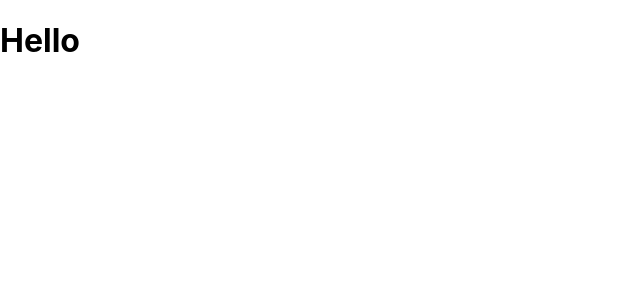
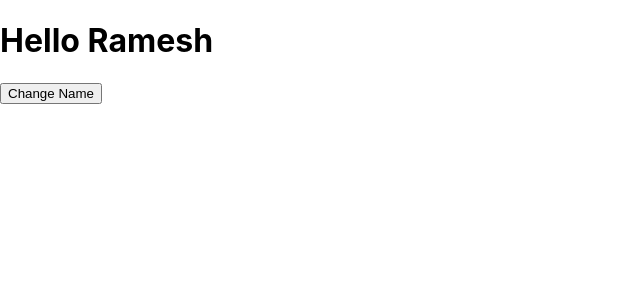
Before and after one commit to Souravds/React-ReduxTuts, a React (Create React App) app: page / in a window 1280 px wide. Shown: the top 300 px of the page, without its empty margins (0-640 px from the left). Built offline with nearby package versions, Linux system fonts and the light colour scheme.

Commit message:
Create dispatch to CHANGE_NAME

```diff
--- a/src/App.js
+++ b/src/App.js
@@ -5,7 +5,8 @@ const App = (props) => {
   console.log(props);
   return (
     <div>
-      <h1>Hello</h1>
+      <h1>Hello {props.myName}</h1>
+      <button onClick={() => props.changeName("sourav")}>Change Name</button>
     </div>
   )
 }
@@ -16,4 +17,10 @@ const mapStateToProps = (state) => {
   }
 }
 
-export default connect(mapStateToProps)(App)
+const mapDispatchToProps = (dispatch) => {
+  return{
+    changeName: (name) => {dispatch({type: 'CHANGE_NAME', payload: name})}
+  }
+}
+
+export default connect(mapStateToProps,mapDispatchToProps)(App)
--- a/src/reducers/reducer.js
+++ b/src/reducers/reducer.js
@@ -6,7 +6,12 @@ const iState = {
 
 // passing the state through reducer
 const reducer = (state=iState, action) => {
-    return state
+  if (action.type === 'CHANGE_NAME') {
+      return {
+        name: action.payload
+      }
+  }
+  return state
 }
 
 export default reducer;
```
